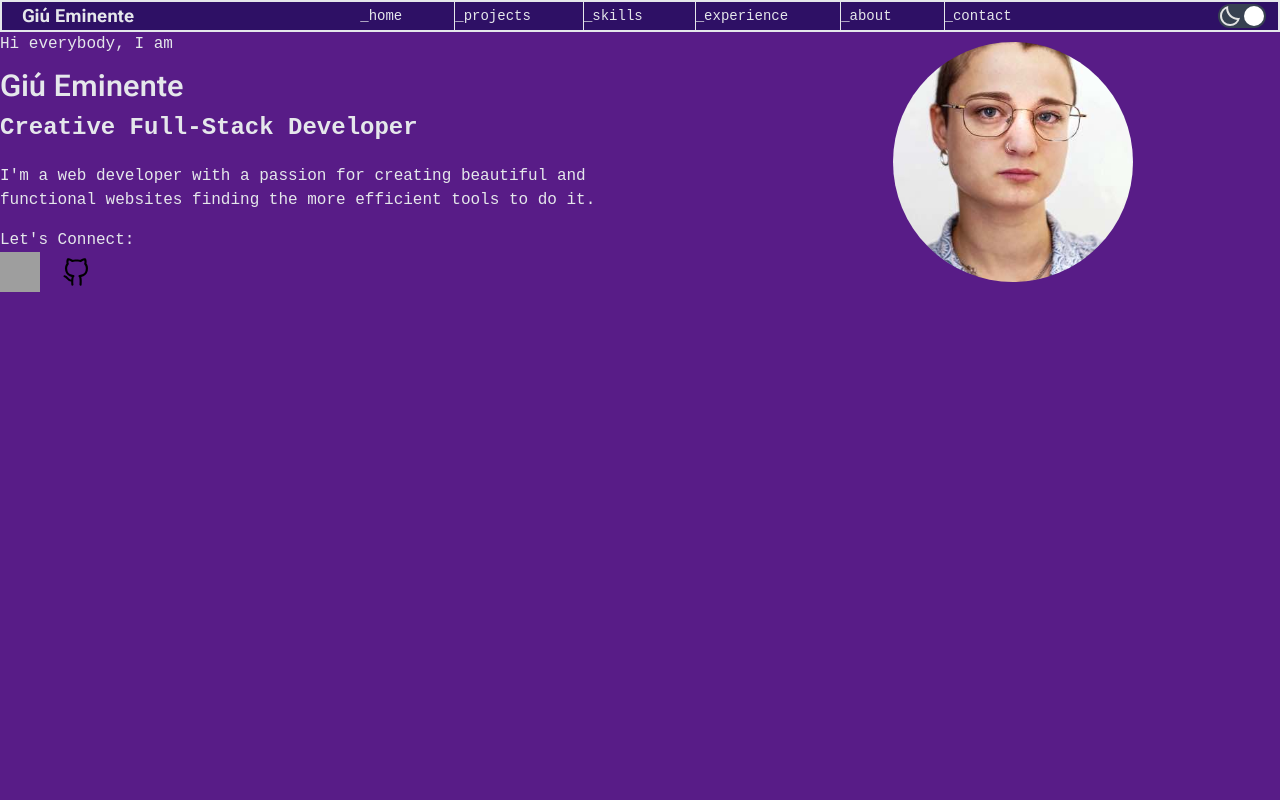
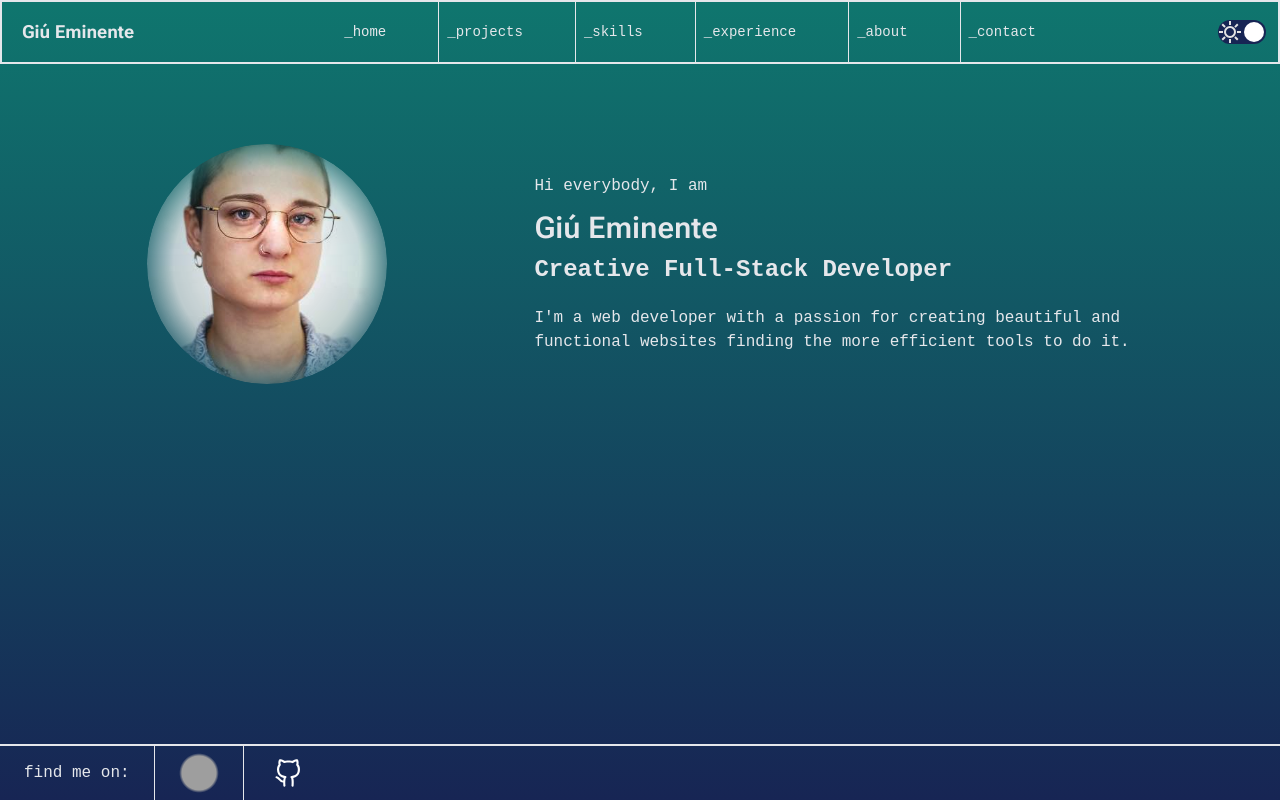
Before and after one commit to JungleGiu/personalportfolio, a React (Vite) app: page / in a window 1280 px wide. Built offline with nearby package versions, Linux system fonts and the light colour scheme; grey boxes are pictures that could not be loaded; a web font is replaced by a local one.

Commit message:
homepage completed

```diff
--- a/src/App.jsx
+++ b/src/App.jsx
@@ -15,7 +15,7 @@ function App() {
   const [isLoaded, setIsLoaded] = useState(false);
   return (
       <ThemeProvider>
-   <div className="min-h-screen bg-yellow-400 dark:bg-purple-900">
+   <div className="min-h-screen bg-gradient-to-b from-gray-200  to-teal-200 dark:bg-gradient-to-b dark:from-teal-700 dark:to-blue-950">
       {!isLoaded ? (
         <Loading onComplete={() => setIsLoaded(true)} />
       ) : (
--- /dev/null
+++ b/src/components/Footer.jsx
@@ -0,0 +1,47 @@
+import React from "react";
+import linkedin from "../assets/linkedin.png";
+import github from "../assets/github.svg";
+import { ThemeContext } from "../context/Theme";
+import { useContext } from "react";
+export const Footer = () => {
+  const { theme } = useContext(ThemeContext);
+  return (
+      <footer className="fixed bottom-0 h-14 w-full dark:border-gray-200 border-blue-950 border-t-2">
+      <div className="flex justify-start items-center h-full">
+        <div className="px-6 h-full flex items-center border-r border-blue-950 dark:border-gray-200">
+          <p className="text-blue-950 dark:text-gray-200">find me on:</p>
+        </div>
+
+        <a
+          href="https://www.linkedin.com/in/gi%C3%BA-eminente-145530225"
+          target="_blank"
+          rel="noopener noreferrer"
+           className="px-6 h-full flex items-center justify-center border-r border-blue-950 dark:border-gray-200 hover:bg-black/10"
+        >
+          <img
+            src={linkedin}
+            alt="linkedin icon"
+            className="bg-white w-10 h-10 mask-fade-edges "
+
+          />
+        </a>
+        <a
+          href="https://github.com/JungleGiu"
+          target="_blank"
+          rel="noopener noreferrer"
+                className="px-6 h-full flex items-center justify-center hover:bg-black/10"
+        >
+          <img
+            src={github}
+            alt="github icon"
+            className={
+              theme === "dark"
+                ? "invert-colors w-10 h-10 "
+                : "w-10 h-10 "
+            }
+          />
+        </a>
+      </div>
+    </footer>
+  );
+};
--- a/src/components/Loading.jsx
+++ b/src/components/Loading.jsx
@@ -21,8 +21,8 @@ const Loading = ({ onComplete }) => {
 
   return (
 
-    <div className="fixed inset-0 z-50 bg-black text-white flex flex-col items-center justify-center">
-      <div className="mb-4 text-4xl font-mono font-bold">
+    <div className="fixed inset-0 z-50 bg-black opacity-60 text-white flex flex-col items-center justify-center">
+      <div className=" opacity-100 mb-4 text-4xl font-mono font-bold">
         {text}
         <span className="animate-blink ml-1">|</span>
       </div>
--- a/src/components/NavBar.jsx
+++ b/src/components/NavBar.jsx
@@ -3,29 +3,29 @@ import  ToggleSwitch  from './ToggleSwitch';
 const NavBar = () => {
 
   return (
-    <nav className="flex justify-between items-stretch h-15 dark:bg-violet-950  bg-white text-blue-950 border-2 ">
-      <div className="text-lg font-bold h-full ">
-        <h1 className="flex items-center h-full mr-10 pl-5 text-gray-200">Giú Eminente </h1>
+    <nav className="flex justify-between min-h-16 items-stretch h-15 mb-10  text-blue-950 dark:border-gray-200 border-blue-950 border-2 ">
+      <div className="text-lg font-bold ">
+        <h1 className="flex items-center  h-full mr-10 pl-5 text-blue-950 dark:text-gray-200">Giú Eminente </h1>
       </div>
       <div className="text-sm">
-        <ul className="flex space-x-8 divide-x h-full text-gray-200">
-          <li className=" group flex items-center h-full pr-5 divide-x divide-blue-950">
-            <a to="/" className='cursor-pointer'><span className='group-hover:animate-blink animate:none'>_</span>home</a>
+        <ul className="flex space-x-8 divide-x h-full dark:text-gray-200 dark:divide-gray-200 text-blue-950 divide-blue-950">
+          <li className=" group flex items-center h-full pr-5 divide-x" >
+            <a to="/" className='cursor-pointer pl-2'><span className='group-hover:animate-blink animate:none'>_</span>home</a>
           </li>
-          <li className="flex items-center h-full pr-5 divide-x divide-blue-950">
-            <a to="/projects">_projects</a>
+          <li className="group flex items-center h-full pr-5 divide-x divide-blue-950">
+            <a to="/projects" className='cursor-pointer pl-2'><span className='group-hover:animate-blink animate:none'>_</span>projects</a>
           </li>
-          <li className="flex items-center h-full pr-5">
-            <a to="/skills">_skills</a>
+          <li className="group flex items-center h-full pr-5">
+            <a to="/skills" className='cursor-pointer pl-2'><span className='group-hover:animate-blink animate:none'>_</span>skills</a>
           </li>
-          <li className="flex items-center h-full pr-5">
-            <a to="/experience">_experience</a>
+          <li className="group flex items-center h-full pr-5">
+            <a to="/experience" className='cursor-pointer pl-2'><span className='group-hover:animate-blink animate:none'>_</span>experience</a>
           </li>
-          <li className="flex items-center h-full pr-5">
-            <a to="/about">_about</a>
+          <li className="group flex items-center h-full pr-5">
+            <a to="/about" className='cursor-pointer pl-2'><span className='group-hover:animate-blink animate:none'>_</span>about</a>
           </li>
-          <li className="flex items-center h-ful pr-5">
-            <a to="/contact">_contact</a>
+          <li className=" group flex items-center h-ful pr-5">
+            <a to="/contact" className='cursor-pointer pl-2'><span className='group-hover:animate-blink animate:none'>_</span>contact</a>
           </li>
         </ul>
       </div>
--- a/src/components/PersonalIntro.jsx
+++ b/src/components/PersonalIntro.jsx
@@ -1,30 +1,20 @@
 import profilepicture from '../assets/fototessera.jpg'
-import linkedin from '../assets/linkedin.png'
-import github from '../assets/github.svg'
+
 const PersonalIntro = () => {
   return (
-    <div className='flex flex-row justify-center align-center'>
-    <div className="flex flex-col  mt-25 ml-15 text-gray-800 dark:text-gray-200">
+<div className='flex flex-row justify-center align-center items-center mt-20'>
+  <div className='flex flex-row justify-center items-center mr-55 w-2/3 relative'>
+    <img src={profilepicture} alt="Giú Eminente" className="w-60 h-60 object-cover rounded-full [mask:radial-gradient(circle,black_25%,rgba(0,0,0,0.8)_55%,rgba(0,0,0,0.3)_70%,transparent_90%)]" />
+    <div className="absolute inset-0 w-60 h-60 bg-gradient-radial from-transparent via-transparent to-teal-500/20"></div>
+  </div>
+    <div className="flex flex-col  mt-25 ml-18 text-blue-950 dark:text-gray-200">
         <p className=' mb-3'>Hi everybody, I am</p>
       <h2 className="text-3xl mb-2 font-semibold">Giú Eminente</h2>
       <h3 className="text-2xl font-bold">Creative Full-Stack Developer</h3>
       <p className="mt-5 w-4/5">I'm a web developer with a passion for creating beautiful and functional websites finding the more efficient tools to do it.</p>
-      <div className=" flex flex-col mt-4">
 
-        <h3>Let's Connect:</h3>
-        <div className="flex space-x-4">
-        <a href="https://www.linkedin.com/in/gi%C3%BA-eminente-145530225" target="_blank" rel="noopener noreferrer" className="text-blue-500 hover:underline">
-         <img src={linkedin} alt="linkedin icon" className='w-10 h-10'/>
-        </a>
-        <a href="https://github.com/JungleGiu" target="_blank" rel="noopener noreferrer" className="text-blue-500 hover:underline">
-         <img src={github} alt="github icon" className='w-10 h-10'/>
-        </a>
-        </div>
-      </div>
     </div>
-    <div className='flex flex-row justify-center items-center mr-50 w-2/3'>
-     <img src={profilepicture} alt="Giú Eminente" className="w-60 h-60 object-cover rounded-full " />
-     </div>
+
     </div>
   )
 }
--- a/src/components/ToggleSwitch.jsx
+++ b/src/components/ToggleSwitch.jsx
@@ -6,10 +6,7 @@ import dark from '../assets/moon.svg'
 const ToggleSwitch = () => {
   const { theme, toggleTheme } = useContext(ThemeContext);
 
-  console.log('🎛️ ToggleSwitch render - theme:', theme);
-
   const handleToggle = () => {
-    console.log('🎛️ handleToggle chiamato!');
     toggleTheme();
   };
 
@@ -23,7 +20,7 @@ const ToggleSwitch = () => {
         checked={theme === "dark"}
       />
       {/* track */}
-      <div className="absolute inset-0 bg-blue-950 rounded-full peer-checked:bg-gray-700 transition-colors duration-300"></div>
+      <div className="absolute inset-0 bg-blue-950 rounded-full peer-checked:bg-blue-950 transition-colors duration-300"></div>
       {/* thumb */}
       <span className="absolute top-0.5 left-0.5 w-5 h-5 bg-white rounded-full transition-transform duration-300 transform peer-checked:translate-x-6"></span>
       <label
@@ -31,8 +28,8 @@ const ToggleSwitch = () => {
         className="absolute inset-0 cursor-pointer"
       >
         {theme === "light" ?
-          <img src={light} alt="light-mode icon" className='translate-x-6'/> :
-          <img src={dark} alt="dark-mode icon" />
+          <img src={dark} alt="light-mode icon" className='translate-x-6'/> :
+          <img src={light} alt="dark-mode icon" />
         }
       </label>
     </div>
--- a/src/index.css
+++ b/src/index.css
@@ -38,3 +38,11 @@ h1,h2{
     animation: blink 1s step-start infinite;
   }
 }
+.mask-fade-edges {
+  mask: radial-gradient(circle, black 60%, transparent 70%);
+  -webkit-mask: radial-gradient(linear, black 20%, transparent 80%);
+}
+
+.invert-colors {
+  filter: invert(1);
+}
--- a/src/pages/Home.jsx
+++ b/src/pages/Home.jsx
@@ -1,3 +1,4 @@
+import { Footer } from '../components/Footer.jsx'
 import  NavBar  from '../components/NavBar.jsx'
 import PersonalIntro from '../components/PersonalIntro.jsx'
 const Home = () => {
@@ -5,6 +6,7 @@ const Home = () => {
     <div>
       <NavBar/>
       <PersonalIntro/>
+      <Footer/>
     </div>
   )
 }
```
Also changed, not shown: src/context/Theme.jsx (+2 -10 lines).
